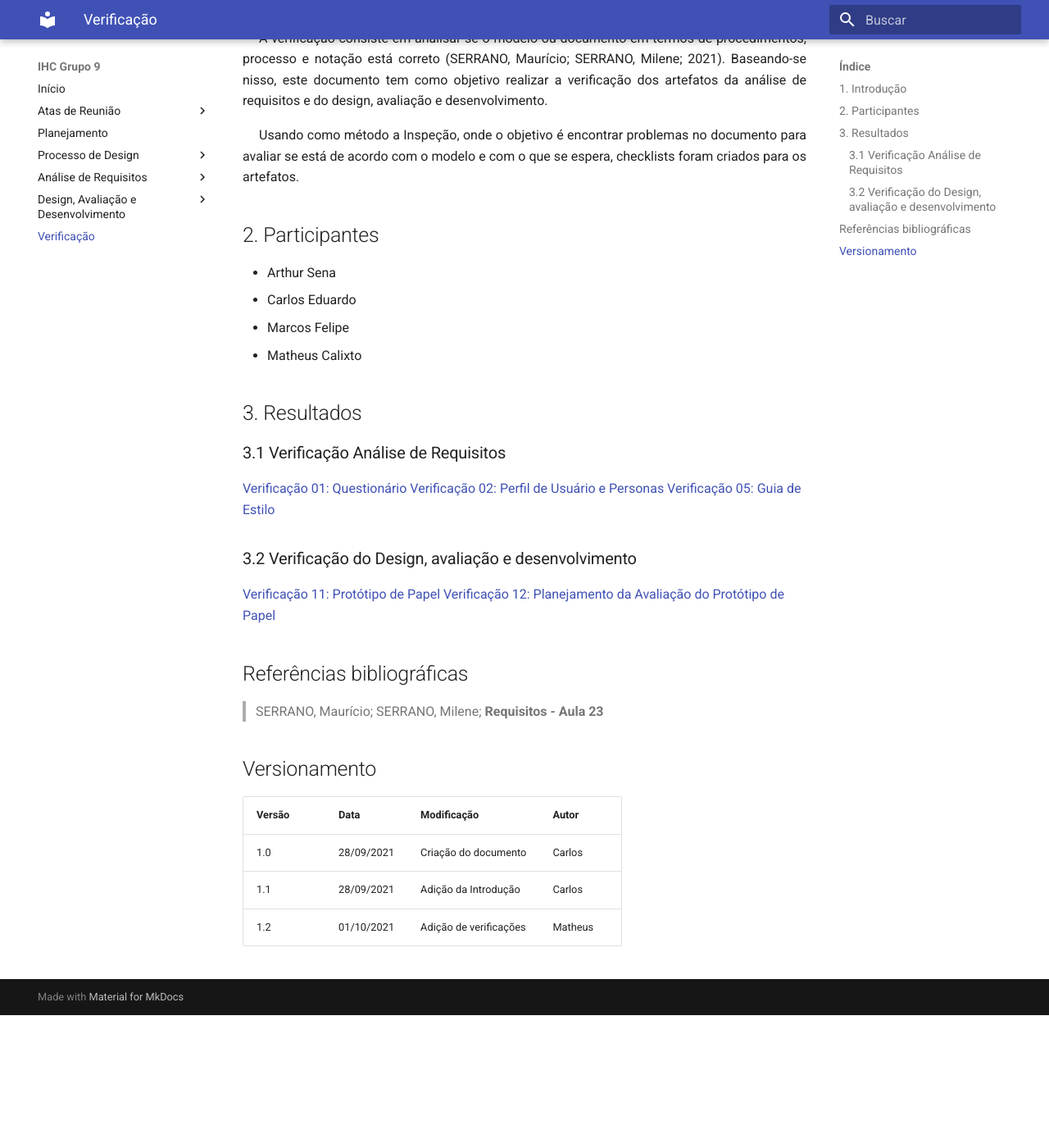
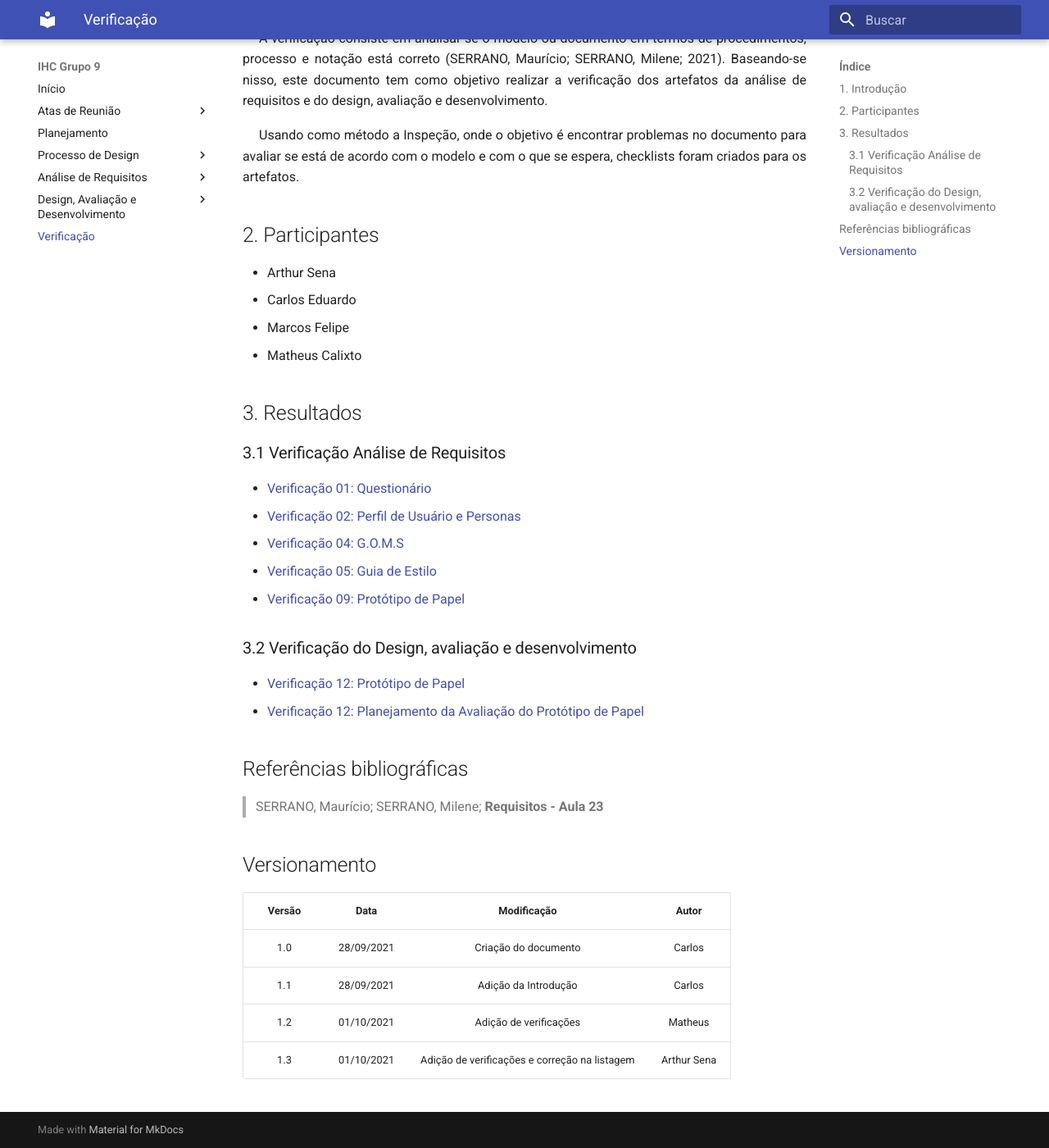
Before and after one commit to Interacao-Humano-Computador/2021.1-Detran-DF, an MkDocs documentation site: the page built from docs/verificacao/index.md, in a window 1280 px wide and 1400 px high, scrolled down 197 px. Shown: the whole window at 82% size. Built offline with MkDocs 1.6.1 and Material for MkDocs 9.7.7, drawn with Linux system fonts in a browser that asks for light colours; before the commit the page ends 1435 px from its top, so only the background shows below that.

```diff
--- a/docs/verificacao/index.md
+++ b/docs/verificacao/index.md
@@ -20,14 +20,34 @@ Usando como método a Inspeção, onde o objetivo é encontrar problemas no docu
 
 ### 3.1 Verificação Análise de Requisitos
 
-<a href="../verificacao/questionario" target="_blank">Verificação 01: Questionário</a>
-<a href="../verificacao/perfil_de_usuario_personas" target="_blank">Verificação 02: Perfil de Usuário e Personas</a>
-<a href="../verificacao/guia_de_estilo" target="_blank">Verificação 05: Guia de Estilo</a>
+<ul>
+    <li>
+        <a href="../verificacao/questionario" target="_blank">Verificação 01: Questionário</a>
+    </li>
+    <li>
+        <a href="../verificacao/perfil_de_usuario_personas" target="_blank">Verificação 02: Perfil de Usuário e Personas</a>
+    </li>
+    <li>
+        <a href="../verificacao/goms" target="_blank">Verificação 04: G.O.M.S</a>
+    </li>
+    <li>
+        <a href="../verificacao/guia_de_estilo" target="_blank">Verificação 05: Guia de Estilo</a>
+    </li>
+    <li>
+        <a href="../verificacao/analise_tarefas.md" target="_blank">Verificação 09: Protótipo de Papel</a>
+    </li>
+</ul>
 
 ### 3.2 Verificação do Design, avaliação e desenvolvimento
 
-<a href="../verificacao/prototipo_de_papel" target="_blank">Verificação 11: Protótipo de Papel</a>
-<a href="../verificacao/planejamento_da_avaliacao_do_prototipo_de_papel" target="_blank">Verificação 12: Planejamento da Avaliação do Protótipo de Papel</a>
+<ul>
+    <li>
+        <a href="../verificacao/prototipo_de_papel" target="_blank">Verificação 12: Protótipo de Papel</a>
+    </li>
+    <li>
+        <a href="../verificacao/planejamento_da_avaliacao_do_prototipo_de_papel" target="_blank">Verificação 12: Planejamento da Avaliação do Protótipo de Papel</a>
+    </li>
+</ul>
 
 ## Referências bibliográficas
 > SERRANO, Maurício; SERRANO, Milene; <b>Requisitos - Aula 23</b>
@@ -36,7 +56,8 @@ Usando como método a Inspeção, onde o objetivo é encontrar problemas no docu
 ## Versionamento
 
 | Versão | Data       | Modificação           | Autor  |
-| ------ | ---------- | --------------------- | ------ |
+|:-:|:-:|:-:|:-:|
 | 1.0    | 28/09/2021 | Criação do documento  | Carlos |
 | 1.1    | 28/09/2021 | Adição da Introdução  | Carlos |
 | 1.2    | 01/10/2021 | Adição de verificações | Matheus |
+| 1.3    | 01/10/2021 | Adição de verificações e correção na listagem | Arthur Sena |
```
Also changed, not shown: docs/verificacao/analise_tarefas.md (added, +41 -0 lines), docs/verificacao/goms.md (added, +53 -0 lines).
